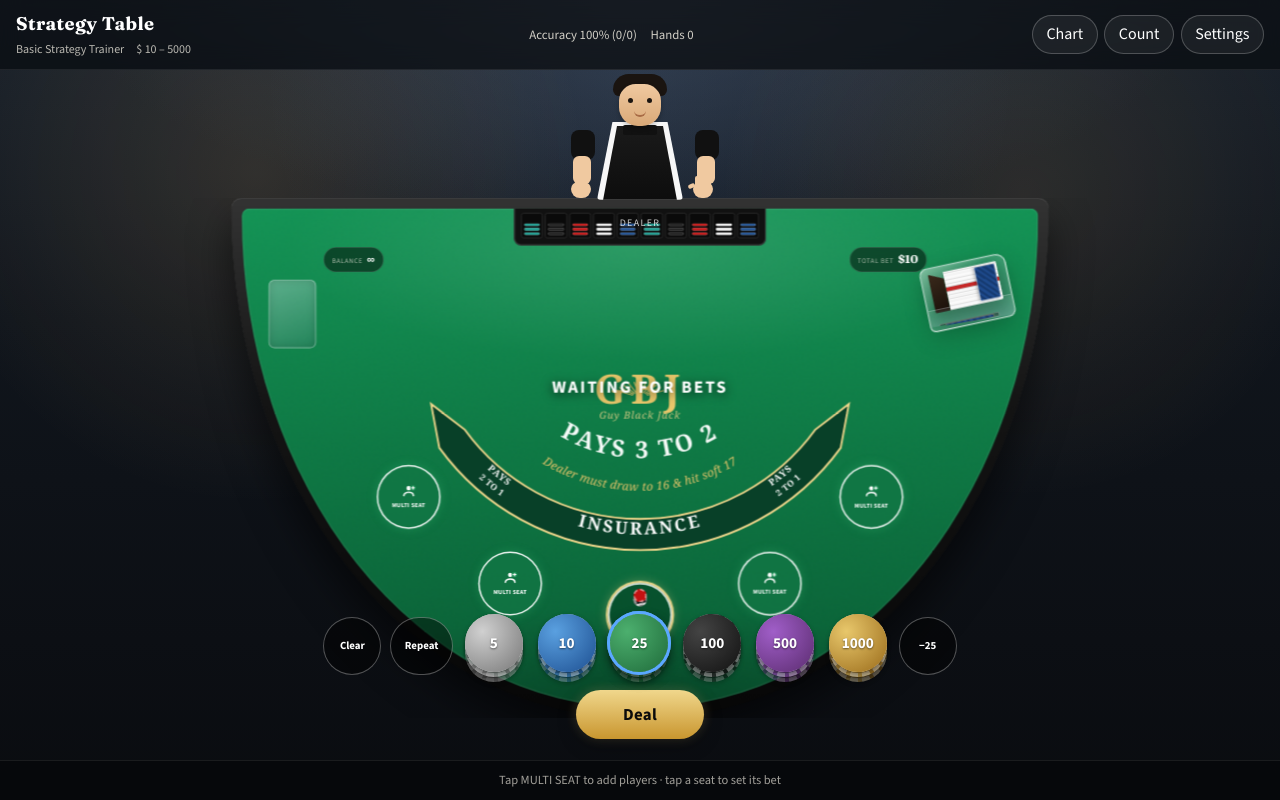
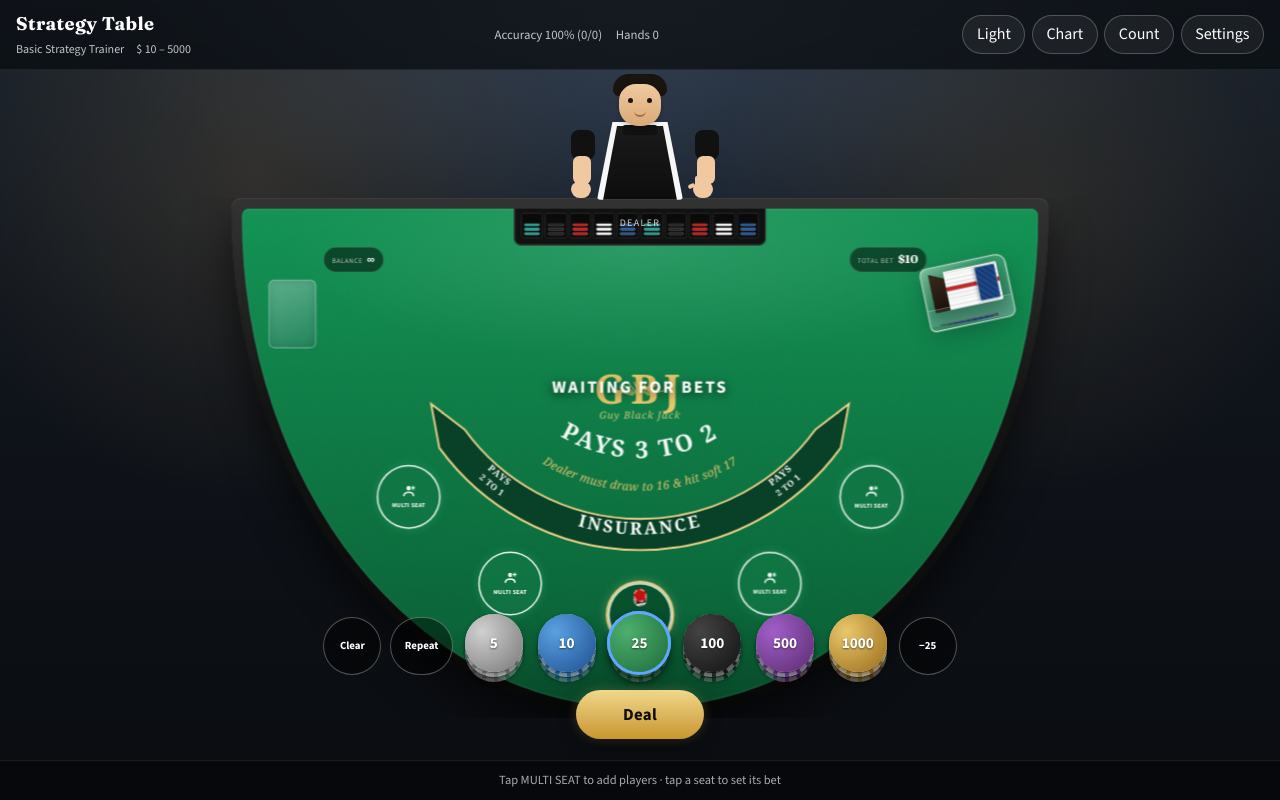
Before and after one commit to guyhguy25/learn-black-jack, a Next.js app: page / in a window 1280 px wide. Built offline with nearby package versions, Linux system fonts and the light colour scheme.

Commit message:
Add light/dark theme toggle with persisted preference.
Chrome and HUD follow the selected theme while the felt table stays casino-green; choice is stored in localStorage without a flash on load.

Co-authored-by: Cursor <cursoragent@cursor.com>

```diff
--- a/app/globals.css
+++ b/app/globals.css
@@ -1,6 +1,7 @@
 @import "tailwindcss";
 
-:root {
+:root,
+[data-theme="dark"] {
   --felt: #0f7a45;
   --felt-dark: #0a5c34;
   --felt-light: #149355;
@@ -12,13 +13,66 @@
   --ink: #0b0b0b;
   --bj-red: #e8e8e8;
   --hud: rgba(8, 10, 12, 0.72);
-  --font-display: var(--font-display);
-  --font-body: var(--font-body);
+  --page-bg: #0a0a0a;
+  --page-fg: var(--cream);
+  --studio-top: #2a3340;
+  --studio-mid: #1a222c;
+  --studio-low: #10151c;
+  --studio-bottom: #0a0c10;
+  --bar-bg: rgba(6, 8, 10, 0.55);
+  --bar-bg-strong: rgba(6, 8, 10, 0.72);
+  --bar-border: rgba(255, 255, 255, 0.08);
+  --chrome-fg: #ffffff;
+  --chrome-muted: rgba(255, 255, 255, 0.75);
+  --btn-border: rgba(255, 255, 255, 0.22);
+  --btn-bg: rgba(255, 255, 255, 0.06);
+  --btn-bg-hover: rgba(255, 255, 255, 0.16);
+  --btn-border-hover: rgba(255, 255, 255, 0.45);
+  --overlay-bg: rgba(10, 12, 16, 0.55);
+  --overlay-border: rgba(255, 255, 255, 0.18);
+  --overlay-shadow: 0 18px 40px rgba(0, 0, 0, 0.45);
+  --panel-surface: rgba(0, 0, 0, 0.28);
+  --panel-surface-strong: rgba(255, 255, 255, 0.08);
+  --settings-scrim: rgba(0, 0, 0, 0.65);
+  --settings-panel: linear-gradient(180deg, #1a222c, #10151c);
+  --settings-field-bg: #243044;
+  --settings-field-fg: #f3efe4;
+  --scheme: dark;
+}
+
+[data-theme="light"] {
+  --cream: #1c1914;
+  --ink: #f7f4ee;
+  --page-bg: #e8e2d6;
+  --page-fg: #1c1914;
+  --studio-top: #f4efe6;
+  --studio-mid: #ebe4d6;
+  --studio-low: #ddd4c4;
+  --studio-bottom: #d0c6b4;
+  --bar-bg: rgba(255, 252, 245, 0.82);
+  --bar-bg-strong: rgba(255, 252, 245, 0.9);
+  --bar-border: rgba(40, 30, 15, 0.12);
+  --chrome-fg: #1a1610;
+  --chrome-muted: rgba(26, 22, 16, 0.7);
+  --btn-border: rgba(40, 30, 15, 0.22);
+  --btn-bg: rgba(40, 30, 15, 0.06);
+  --btn-bg-hover: rgba(40, 30, 15, 0.12);
+  --btn-border-hover: rgba(40, 30, 15, 0.4);
+  --overlay-bg: rgba(255, 252, 245, 0.88);
+  --overlay-border: rgba(40, 30, 15, 0.16);
+  --overlay-shadow: 0 18px 40px rgba(60, 40, 20, 0.18);
+  --panel-surface: rgba(40, 30, 15, 0.06);
+  --panel-surface-strong: rgba(40, 30, 15, 0.1);
+  --settings-scrim: rgba(40, 30, 15, 0.4);
+  --settings-panel: linear-gradient(180deg, #fffdf8, #f3efe4);
+  --settings-field-bg: #fff;
+  --settings-field-fg: #1c1914;
+  --scheme: light;
 }
 
 @theme inline {
-  --color-background: #0b0b0b;
-  --color-foreground: var(--cream);
+  --color-background: var(--page-bg);
+  --color-foreground: var(--page-fg);
   --font-sans: var(--font-body);
 }
 
@@ -27,7 +81,7 @@
 }
 
 html {
-  color-scheme: dark;
+  color-scheme: var(--scheme);
 }
 
 html,
@@ -38,9 +92,9 @@ body {
 body {
   margin: 0;
   min-height: 100%;
-  color: var(--cream);
+  color: var(--page-fg);
   font-family: var(--font-body), "Segoe UI", sans-serif;
-  background: #0a0a0a;
+  background: var(--page-bg);
 }
 
 button,
@@ -54,9 +108,10 @@ select {
   min-height: 100dvh;
   display: grid;
   grid-template-rows: auto 1fr auto;
+  color: var(--chrome-fg);
   background:
-    radial-gradient(ellipse 80% 50% at 50% 0%, #2a3340 0%, transparent 55%),
-    linear-gradient(180deg, #1a222c 0%, #10151c 40%, #0a0c10 100%);
+    radial-gradient(ellipse 80% 50% at 50% 0%, var(--studio-top) 0%, transparent 55%),
+    linear-gradient(180deg, var(--studio-mid) 0%, var(--studio-low) 40%, var(--studio-bottom) 100%);
 }
 
 /* —— Top HUD —— */
@@ -68,8 +123,8 @@ select {
   justify-content: space-between;
   gap: 0.75rem;
   padding: 0.65rem 1rem;
-  background: rgba(6, 8, 10, 0.55);
-  border-bottom: 1px solid rgba(255, 255, 255, 0.08);
+  background: var(--bar-bg);
+  border-bottom: 1px solid var(--bar-border);
   backdrop-filter: blur(12px);
 }
 
@@ -77,7 +132,7 @@ select {
   font-family: var(--font-display), Georgia, serif;
   font-weight: 700;
   font-size: 1.15rem;
-  color: #fff;
+  color: var(--chrome-fg);
   letter-spacing: 0.02em;
 }
 
@@ -85,7 +140,7 @@ select {
   display: flex;
   gap: 0.75rem;
   font-size: 0.75rem;
-  opacity: 0.75;
+  color: var(--chrome-muted);
   margin-top: 0.15rem;
 }
 
@@ -94,7 +149,7 @@ select {
   flex-wrap: wrap;
   gap: 0.85rem;
   font-size: 0.8rem;
-  opacity: 0.85;
+  color: var(--chrome-muted);
 }
 
 .live-top-actions {
@@ -103,9 +158,9 @@ select {
 }
 
 .live-icon-btn {
-  border: 1px solid rgba(255, 255, 255, 0.22);
-  background: rgba(255, 255, 255, 0.06);
-  color: #fff;
+  border: 1px solid var(--btn-border);
+  background: var(--btn-bg);
+  color: var(--chrome-fg);
   border-radius: 999px;
   padding: 0.4rem 0.85rem;
   cursor: pointer;
@@ -114,8 +169,8 @@ select {
 
 .live-icon-btn:hover,
 .live-icon-btn.on {
-  background: rgba(255, 255, 255, 0.16);
-  border-color: rgba(255, 255, 255, 0.45);
+  background: var(--btn-bg-hover);
+  border-color: var(--btn-border-hover);
 }
 
 .live-icon-btn:disabled {
@@ -132,10 +187,11 @@ select {
   flex-direction: column;
   padding: 0.85rem;
   border-radius: 1rem;
-  background: rgba(10, 12, 16, 0.55);
-  border: 1px solid rgba(255, 255, 255, 0.18);
+  color: var(--chrome-fg);
+  background: var(--overlay-bg);
+  border: 1px solid var(--overlay-border);
   backdrop-filter: blur(16px);
-  box-shadow: 0 18px 40px rgba(0, 0, 0, 0.45);
+  box-shadow: var(--overlay-shadow);
   animation: overlay-in 0.22s ease;
   pointer-events: auto;
 }
@@ -174,7 +230,7 @@ select {
   margin: 0;
   font-family: var(--font-display), Georgia, serif;
   font-size: 1.05rem;
-  color: #fff;
+  color: var(--chrome-fg);
 }
 
 .float-header-actions {
@@ -184,15 +240,15 @@ select {
 
 .ghost-btn {
   background: transparent;
-  border: 1px solid rgba(255, 255, 255, 0.28);
-  color: #fff;
+  border: 1px solid var(--btn-border);
+  color: var(--chrome-fg);
   border-radius: 999px;
   padding: 0.35rem 0.75rem;
   cursor: pointer;
 }
 
 .ghost-btn:hover {
-  background: rgba(255, 255, 255, 0.1);
+  background: var(--btn-bg-hover);
 }
 
 .chart-scroll {
@@ -215,7 +271,7 @@ select {
   display: inline-block;
   margin-top: 0.45rem;
   font-size: 0.7rem;
-  color: rgba(255, 255, 255, 0.65);
+  color: var(--chrome-muted);
 }
 
 .count-hidden-msg {
@@ -232,15 +288,15 @@ select {
 }
 
 .count-stat {
-  background: rgba(0, 0, 0, 0.28);
+  background: var(--panel-surface);
   border-radius: 0.65rem;
   padding: 0.5rem 0.6rem;
 }
 
 .count-stat.primary {
   grid-column: 1 / -1;
-  background: rgba(255, 255, 255, 0.08);
-  border: 1px solid rgba(255, 255, 255, 0.12);
+  background: var(--panel-surface-strong);
+  border: 1px solid var(--overlay-border);
 }
 
 .count-stat .label {
@@ -254,11 +310,11 @@ select {
 .count-stat .value {
   font-family: var(--font-display), Georgia, serif;
   font-size: 1.35rem;
-  color: #fff;
+  color: var(--chrome-fg);
 }
 
 .hi-lo-key {
-  border-top: 1px solid rgba(255, 255, 255, 0.1);
+  border-top: 1px solid var(--bar-border);
   padding-top: 0.65rem;
   font-size: 0.85rem;
 }
@@ -2076,8 +2132,8 @@ select {
   padding: 0.55rem 1rem;
   min-height: 2.5rem;
   box-sizing: border-box;
-  background: rgba(6, 8, 10, 0.72);
-  border-top: 1px solid rgba(255, 255, 255, 0.08);
+  background: var(--bar-bg-strong);
+  border-top: 1px solid var(--bar-border);
   backdrop-filter: blur(12px);
 }
 
@@ -2099,7 +2155,7 @@ select {
 }
 
 .live-bottom-left strong {
-  color: #fff;
+  color: var(--chrome-fg);
   font-family: var(--font-display), Georgia, serif;
 }
 
@@ -2107,7 +2163,7 @@ select {
 .settings-overlay {
   position: fixed;
   inset: 0;
-  background: rgba(0, 0, 0, 0.65);
+  background: var(--settings-scrim);
   display: grid;
   place-items: center;
   padding: 1rem;
@@ -2118,8 +2174,9 @@ select {
   width: min(560px, 100%);
   max-height: 90vh;
   overflow: auto;
-  background: linear-gradient(180deg, #1a222c, #10151c);
-  border: 1px solid rgba(255, 255, 255, 0.15);
+  color: var(--chrome-fg);
+  background: var(--settings-panel);
+  border: 1px solid var(--overlay-border);
   border-radius: 1rem;
   padding: 1.25rem;
 }
@@ -2134,7 +2191,7 @@ select {
 .settings-header h2 {
   margin: 0;
   font-family: var(--font-display), Georgia, serif;
-  color: #fff;
+  color: var(--chrome-fg);
 }
 
 .settings-grid {
@@ -2148,7 +2205,7 @@ select {
   justify-content: space-between;
   gap: 1rem;
   padding: 0.55rem 0.7rem;
-  background: rgba(0, 0, 0, 0.25);
+  background: var(--panel-surface);
   border-radius: 0.65rem;
   font-size: 0.9rem;
 }
@@ -2168,12 +2225,12 @@ select {
   width: auto;
   min-width: 7rem;
   max-width: 14rem;
-  background: #243044;
-  border: 1px solid rgba(255, 255, 255, 0.22);
-  color: #f3efe4;
+  background: var(--settings-field-bg);
+  border: 1px solid var(--btn-border);
+  color: var(--settings-field-fg);
   border-radius: 0.4rem;
   padding: 0.35rem 0.5rem;
-  color-scheme: dark;
+  color-scheme: var(--scheme);
 }
 
 .setting select option {
@@ -2192,7 +2249,7 @@ select {
 .settings-players {
   margin: 1.25rem 0;
   padding-top: 1rem;
-  border-top: 1px solid rgba(255, 255, 255, 0.08);
+  border-top: 1px solid var(--bar-border);
 }
 
 .settings-players h3 {
@@ -2224,9 +2281,26 @@ select {
 
 .action-btn.secondary,
 .action-btn.ghost {
-  background: rgba(255, 255, 255, 0.08);
-  color: #fff;
-  border: 1px solid rgba(255, 255, 255, 0.2);
+  background: var(--btn-bg);
+  color: var(--chrome-fg);
+  border: 1px solid var(--btn-border);
+}
+
+[data-theme="light"] .studio-glow {
+  background:
+    radial-gradient(circle at 20% 15%, rgba(212, 168, 75, 0.18), transparent 28%),
+    radial-gradient(circle at 80% 18%, rgba(212, 168, 75, 0.14), transparent 26%),
+    radial-gradient(circle at 50% 0%, rgba(255, 255, 255, 0.35), transparent 40%);
+}
+
+[data-theme="light"] .hi-lo-key .plus {
+  color: #0f7a45;
+}
+[data-theme="light"] .hi-lo-key .zero {
+  color: #9a6b1a;
+}
+[data-theme="light"] .hi-lo-key .minus {
+  color: #c0392b;
 }
 
 @media (max-width: 700px) {
--- a/components/BlackjackGame.tsx
+++ b/components/BlackjackGame.tsx
@@ -37,6 +37,7 @@ import { DealShoe } from "./DealShoe";
 import { DiscardTray } from "./DiscardTray";
 import { FeltMarkings } from "./FeltMarkings";
 import { AnimatedBalance } from "./AnimatedBalance";
+import { ThemeToggle } from "./ThemeToggle";
 
 const MAX_SPOTS = 5;
 /** Fixed artboard — everything inside scales uniformly */
@@ -351,6 +352,7 @@ export function BlackjackGame() {
         </div>
 
         <div className="live-top-actions">
+          <ThemeToggle />
           <button
             type="button"
             className={`live-icon-btn ${chartOpen ? "on" : ""}`}
--- /dev/null
+++ b/components/ThemeToggle.tsx
@@ -0,0 +1,41 @@
+"use client";
+
+import { useEffect, useState } from "react";
+import {
+  applyTheme,
+  resolveInitialTheme,
+  type Theme,
+} from "@/lib/theme";
+
+export function ThemeToggle() {
+  const [theme, setTheme] = useState<Theme>("dark");
+  const [ready, setReady] = useState(false);
+
+  useEffect(() => {
+    const initial = resolveInitialTheme();
+    setTheme(initial);
+    applyTheme(initial);
+    setReady(true);
+  }, []);
+
+  function toggle() {
+    const next: Theme = theme === "dark" ? "light" : "dark";
+    setTheme(next);
+    applyTheme(next);
+  }
+
+  const label = theme === "dark" ? "Light" : "Dark";
+
+  return (
+    <button
+      type="button"
+      className="live-icon-btn"
+      onClick={toggle}
+      aria-label={`Switch to ${label.toLowerCase()} theme`}
+      title={`Switch to ${label.toLowerCase()} theme`}
+      disabled={!ready}
+    >
+      {label}
+    </button>
+  );
+}
--- /dev/null
+++ b/lib/theme.ts
@@ -0,0 +1,31 @@
+export type Theme = "light" | "dark";
+
+export const THEME_STORAGE_KEY = "learn-blackjack-theme";
+
+export function isTheme(value: unknown): value is Theme {
+  return value === "light" || value === "dark";
+}
+
+export function readStoredTheme(): Theme | null {
+  if (typeof window === "undefined") return null;
+  try {
+    const raw = localStorage.getItem(THEME_STORAGE_KEY);
+    return isTheme(raw) ? raw : null;
+  } catch {
+    return null;
+  }
+}
+
+export function applyTheme(theme: Theme) {
+  if (typeof document === "undefined") return;
+  document.documentElement.setAttribute("data-theme", theme);
+  try {
+    localStorage.setItem(THEME_STORAGE_KEY, theme);
+  } catch {
+    // ignore quota / private mode
+  }
+}
+
+export function resolveInitialTheme(): Theme {
+  return readStoredTheme() ?? "dark";
+}
```
Also changed, not shown: app/layout.tsx (+8 -0 lines).
